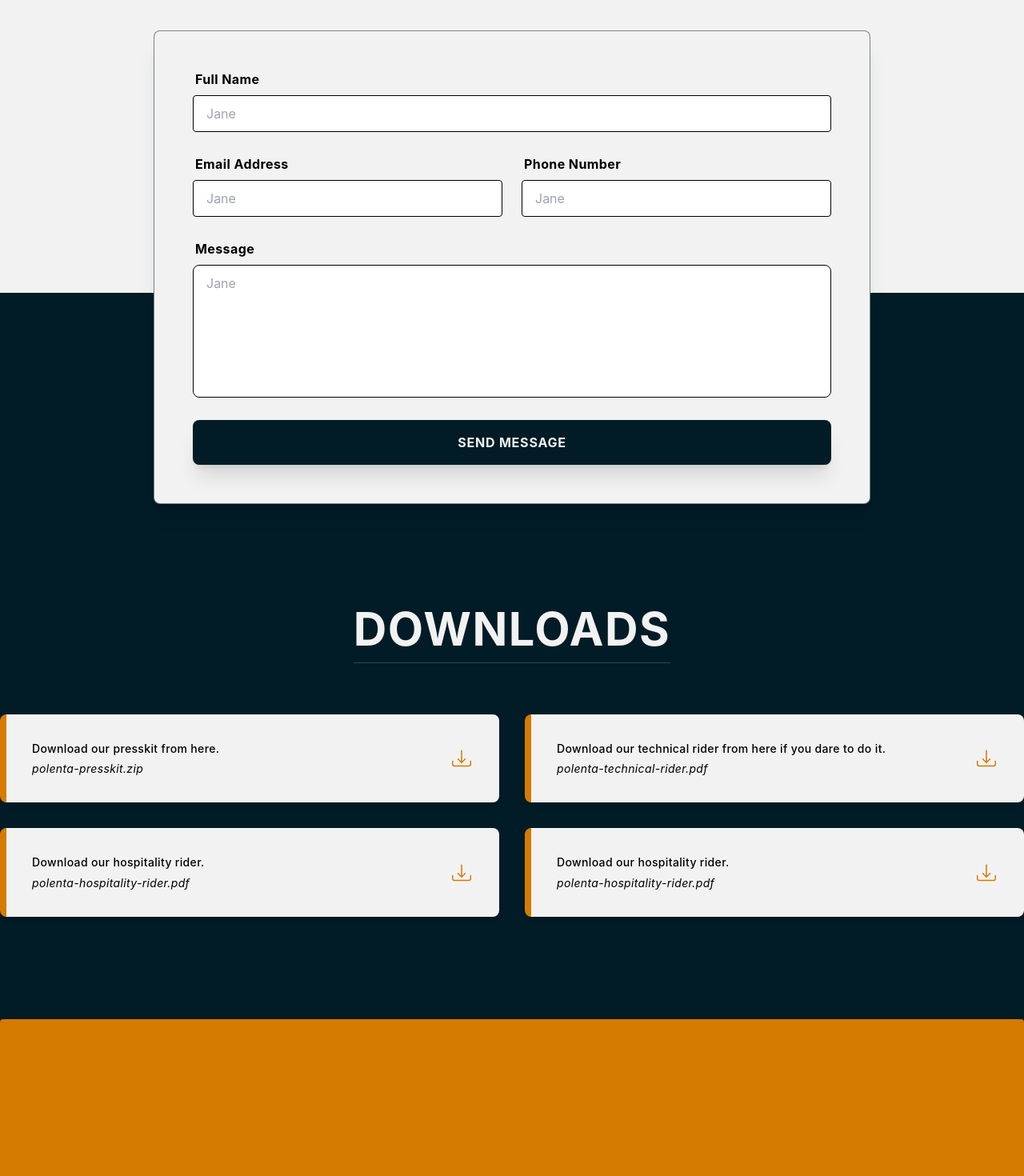
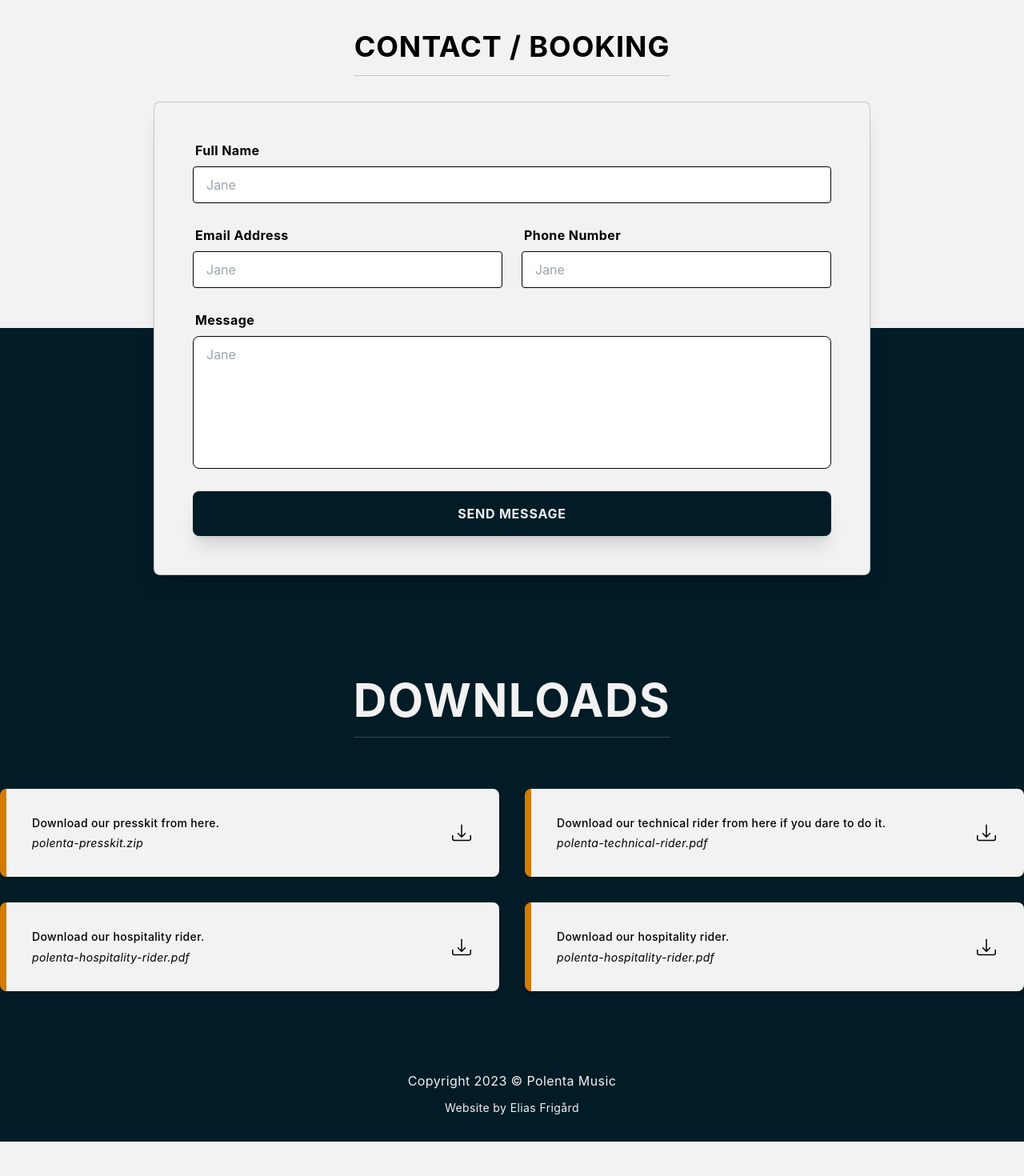
Before and after one commit to eliasfrigard/polenta, a Next.js app: page /contact in a window 1280 px wide. Shown: the part 2680-4150 px from the top of the page at 80% size. After the commit the page ends 4107 px from the top, so only its background shows below. Built offline with nearby package versions, Linux system fonts and the light colour scheme.

Commit message:
some real footer content

```diff
--- a/components/ContactForm.js
+++ b/components/ContactForm.js
@@ -8,8 +8,11 @@ export default function ContactForm() {
 
   return (
     <>
-      <div className={`centerContent contactForm w-full md:pb-16 mt-8 md:mt-32 px-4 md:px-0`}>
-        <div className='flex-col p-8 md:p-12 container max-w-4xl roundedShadow bg-primary-500 h-full border border-opacity-50 border-secondary-500'>
+      <div className={`centerContent flex-col contactForm w-full md:pb-16 mt-8 md:mt-32 px-4 md:px-0`}>
+        <p className='text-4xl font-bold uppercase mb-8 tracking-wide border-b border-opacity-20 border-black pb-4'>
+          contact / booking
+        </p>
+        <div className='flex-col p-8 md:p-12 container max-w-4xl roundedShadow bg-primary-500 h-full border border-opacity-20 border-secondary-500'>
           <form className='w-full'>
             <div className='flex flex-wrap -mx-3 md:mb-4'>
               <div className='w-full px-3 mb-2 md:mb-0'>
@@ -17,8 +20,9 @@ export default function ContactForm() {
                   Full Name
                 </label>
                 <input
-                  className={`appearance-none block w-full bg-gray-200 text-gray-700 border  rounded py-3 px-4 mb-3 leading-tight focus:outline-none focus:bg-primary-500 ${!nameIsValid && 'border-red-500'
-                    }`}
+                  className={`appearance-none block w-full bg-gray-200 text-gray-700 border  rounded py-3 px-4 mb-3 leading-tight focus:outline-none focus:bg-primary-500 ${
+                    !nameIsValid && 'border-red-500'
+                  }`}
                   id='grid-first-name'
                   type='text'
                   placeholder='Jane'
@@ -32,8 +36,9 @@ export default function ContactForm() {
                   Email Address
                 </label>
                 <input
-                  className={`appearance-none block w-full bg-gray-200 text-gray-700 border  rounded py-3 px-4 mb-3 leading-tight focus:outline-none focus:bg-primary-500 ${!emailIsValid && 'border-red-500'
-                    }`}
+                  className={`appearance-none block w-full bg-gray-200 text-gray-700 border  rounded py-3 px-4 mb-3 leading-tight focus:outline-none focus:bg-primary-500 ${
+                    !emailIsValid && 'border-red-500'
+                  }`}
                   id='grid-first-name'
                   type='text'
                   placeholder='Jane'
@@ -45,8 +50,9 @@ export default function ContactForm() {
                   Phone Number
                 </label>
                 <input
-                  className={`appearance-none block w-full bg-gray-200 text-gray-700 border  rounded py-3 px-4 mb-3 leading-tight focus:outline-none focus:bg-primary-500 ${!phoneIsValid && 'border-red-500'
-                    }`}
+                  className={`appearance-none block w-full bg-gray-200 text-gray-700 border  rounded py-3 px-4 mb-3 leading-tight focus:outline-none focus:bg-primary-500 ${
+                    !phoneIsValid && 'border-red-500'
+                  }`}
                   id='grid-first-name'
                   type='text'
                   placeholder='Jane'
@@ -61,8 +67,9 @@ export default function ContactForm() {
                 </label>
                 <textarea
                   rows='7'
-                  className={`resize-none appearance-none block w-full bg-gray-200 text-gray-700 border rounded-lg py-3 px-4 mb-3 leading-tight focus:outline-none focus:bg-primary-500 ${!messageIsValid && 'border-red-500'
-                    }`}
+                  className={`resize-none appearance-none block w-full bg-gray-200 text-gray-700 border rounded-lg py-3 px-4 mb-3 leading-tight focus:outline-none focus:bg-primary-500 ${
+                    !messageIsValid && 'border-red-500'
+                  }`}
                   id='grid-first-name'
                   type='text'
                   placeholder='Jane'
--- a/components/DownloadItem.js
+++ b/components/DownloadItem.js
@@ -1,16 +1,17 @@
+import { useState } from 'react'
 import { BsDownload } from 'react-icons/bs'
 
-export default function DownloadItem({ title, filename, link = "" }) {
+export default function DownloadItem({ title, filename, link = '' }) {
+  const [hovering, setHovering] = useState(false)
+
   return (
-    <div
-      className='flex items-center justify-between gap-8 p-6 md:p-8 min-h-[90px] cursor-pointer w-full border-l-8 border-accent-500 rounded-lg bg-primary-500 shadow-md hover:bg-accent-500 hover:text-primary-500 duration-150'
-    >
+    <div className='flex items-center justify-between gap-8 p-6 md:p-8 min-h-[90px] cursor-pointer w-full border-l-8 border-accent-500 rounded-lg bg-primary-500 shadow-md hover:bg-accent-500 hover:text-primary-500 duration-150'>
       <div className='flex flex-col justify-between gap-1'>
         <p className='text text-sm font-medium tracking-wide leading-relaxed'>{title}</p>
         <p className='text hidden md:block text-sm italic tracking-wide'>{filename}</p>
       </div>
 
-      <BsDownload className='text-2xl min-w-[30px] text-accent-500'></BsDownload>
+      <BsDownload className={`text-2xl min-w-[30px] ${hovering && 'text-primary-500'}`}></BsDownload>
     </div>
   )
 }
--- a/components/Footer.js
+++ b/components/Footer.js
@@ -1,7 +1,12 @@
 export default function Footer({ height }) {
   return (
-    <div className='w-full h-[450px] bg-secondary-500 flex justify-center py-16 px-8 md:px-0'>
-      <div className='container bg-accent-500 h-full rounded'></div>
+    <div className='w-full bg-secondary-500 flex justify-center py-8 px-8 md:px-0 text-primary-500'>
+      <div className='container grid grid-flow-row h-full rounded px-32 tracking-wide leading-loose'>
+        <div className='text-center'>
+          <p>Copyright 2023 © Polenta Music</p>
+          <p className='text-sm mt-2'>Website by Elias Frigård</p>
+        </div>
+      </div>
     </div>
   )
 }
--- a/components/Title.js
+++ b/components/Title.js
@@ -4,7 +4,7 @@ export default function Title({ title, subtitle, textColor = 'text-black', borde
   return (
     <div className='px-4 w-3/4 md:w-full md:px-0 container flex flex-col justify-center items-center'>
       <p
-        className={`text-center text-3xl md:text-5xl md:text-[3.6em] border-b border-opacity-20 pb-3 font-bold tracking-wide leading-tight md:leading-none uppercase ${textColor} ${borderColor} border-opacity-20`}
+        className={`text-center text-3xl md:text-5xl md:text-[3.6em] border-b border-opacity-20 pb-4 font-bold tracking-wide leading-tight md:leading-none uppercase ${textColor} ${borderColor} border-opacity-20`}
       >
         {title}
       </p>
```
Also changed, not shown: 1 other file (tests, documents, lock files or other folders).
